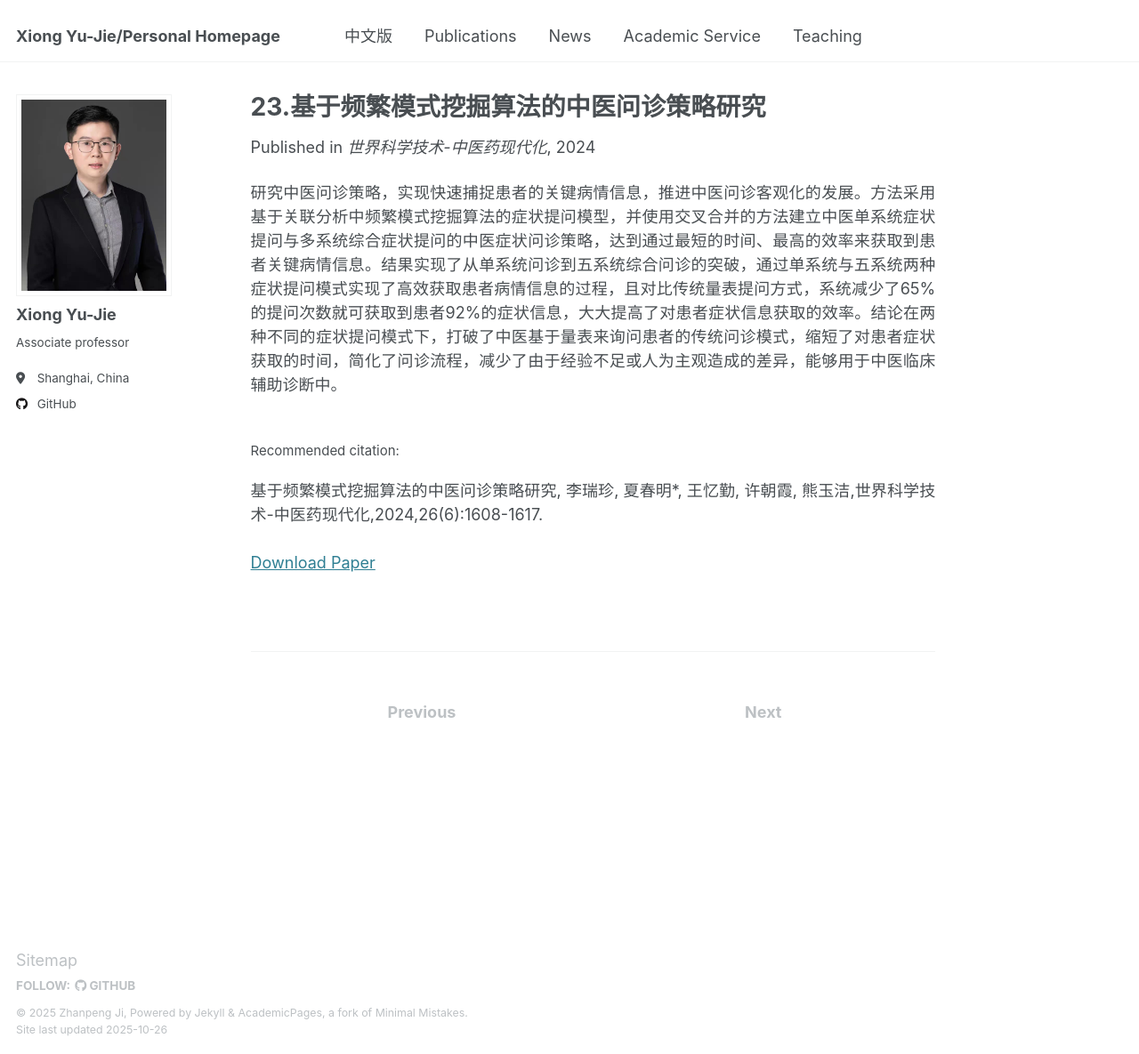
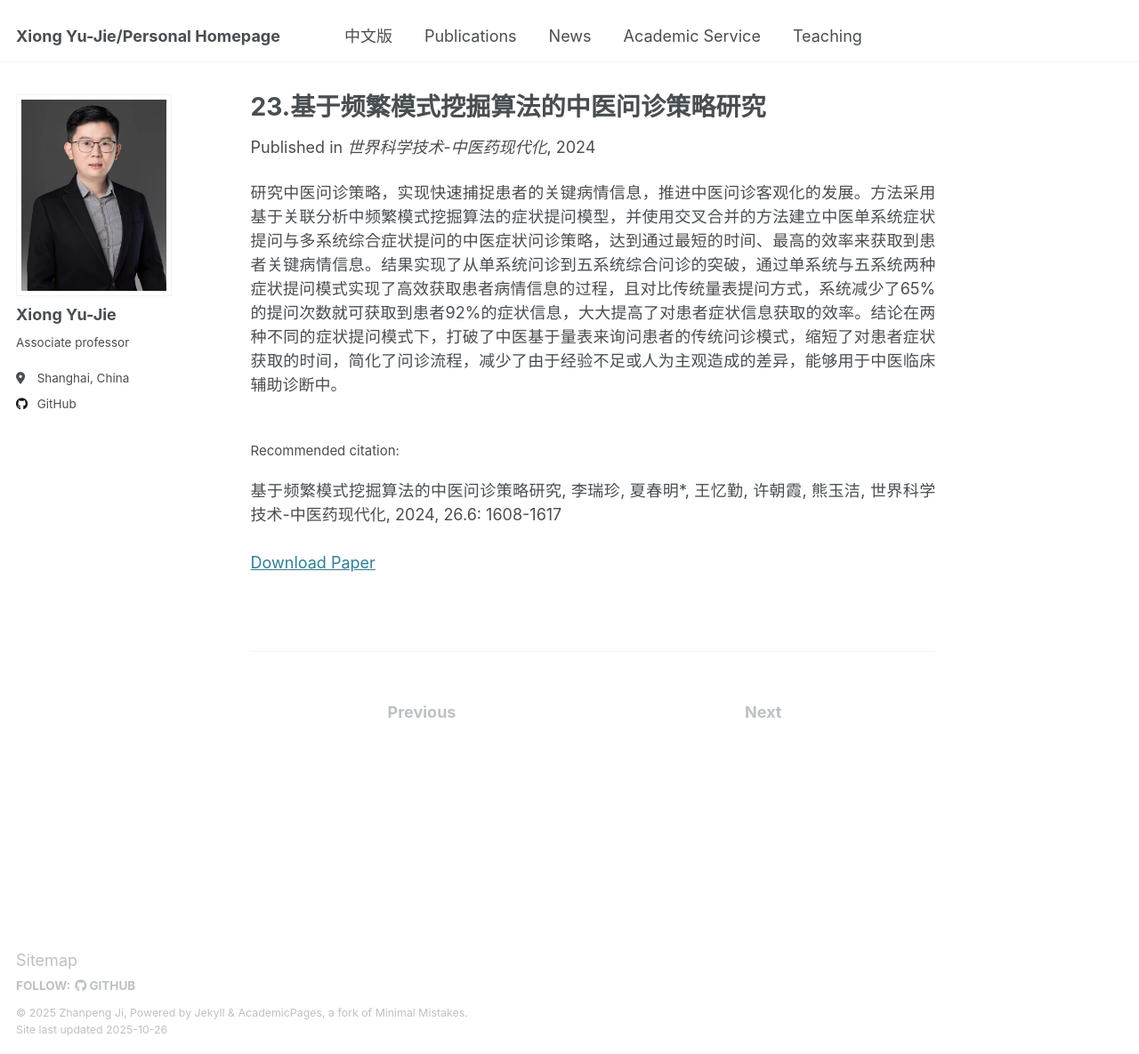
Before and after one commit to X-Lab-CN/introduce, a Jekyll site: the page built from _publications/2024-01-06-paper-title-number-1.md, in a window 1280 px wide and 1185 px high. Shown: the whole window at 89% size. Built offline with Jekyll 4.4.1, drawn with Linux system fonts in a browser that asks for light colours.

Commit message:
Update 2024-01-06-paper-title-number-1.md

```diff
--- a/_publications/2024-01-06-paper-title-number-1.md
+++ b/_publications/2024-01-06-paper-title-number-1.md
@@ -7,7 +7,7 @@ excerpt: '<div style="text-align: justify;">This paper uses the frequent pattern
 date: 2024-01-06
 venue: '世界科学技术-中医药现代化'
 paperurl: 'http://xiongyujie.cn/files/基于频繁模式挖掘算法的中医问诊策略研究_李瑞珍.pdf'
-citation: '<br/><div style="text-align: justify;">基于频繁模式挖掘算法的中医问诊策略研究, 李瑞珍, 夏春明*, 王忆勤, 许朝霞, 熊玉洁,世界科学技术-中医药现代化,2024,26(6):1608-1617.</div>'
+citation: '<br/><div style="text-align: justify;">基于频繁模式挖掘算法的中医问诊策略研究, 李瑞珍, 夏春明*, 王忆勤, 许朝霞, 熊玉洁, 世界科学技术-中医药现代化, 2024, 26.6: 1608-1617</div>'
 ---
 
 <div style="text-align: justify;">研究中医问诊策略，实现快速捕捉患者的关键病情信息，推进中医问诊客观化的发展。方法采用基于关联分析中频繁模式挖掘算法的症状提问模型，并使用交叉合并的方法建立中医单系统症状提问与多系统综合症状提问的中医症状问诊策略，达到通过最短的时间、最高的效率来获取到患者关键病情信息。结果实现了从单系统问诊到五系统综合问诊的突破，通过单系统与五系统两种症状提问模式实现了高效获取患者病情信息的过程，且对比传统量表提问方式，系统减少了65%的提问次数就可获取到患者92%的症状信息，大大提高了对患者症状信息获取的效率。结论在两种不同的症状提问模式下，打破了中医基于量表来询问患者的传统问诊模式，缩短了对患者症状获取的时间，简化了问诊流程，减少了由于经验不足或人为主观造成的差异，能够用于中医临床辅助诊断中。</div>
```
